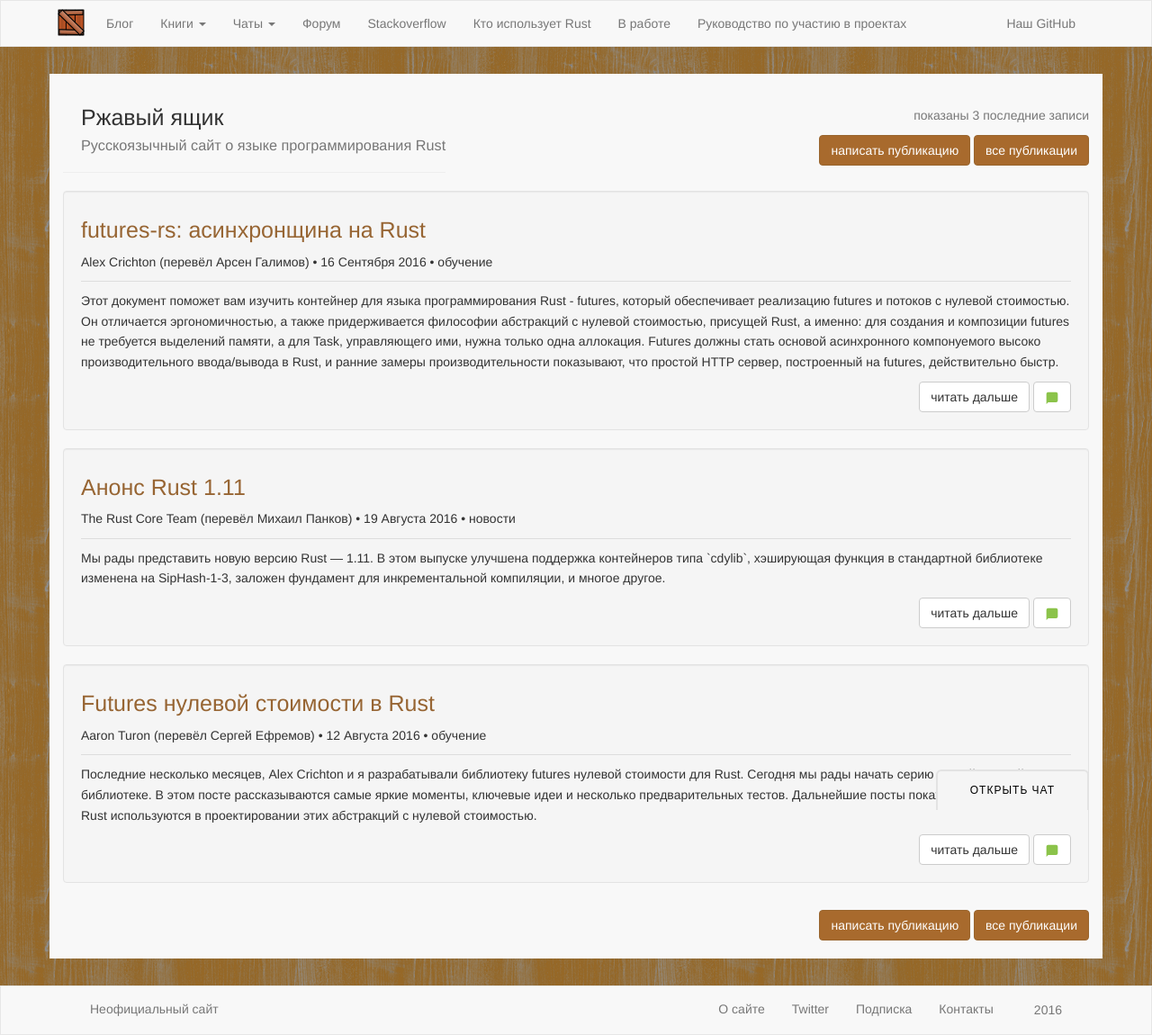
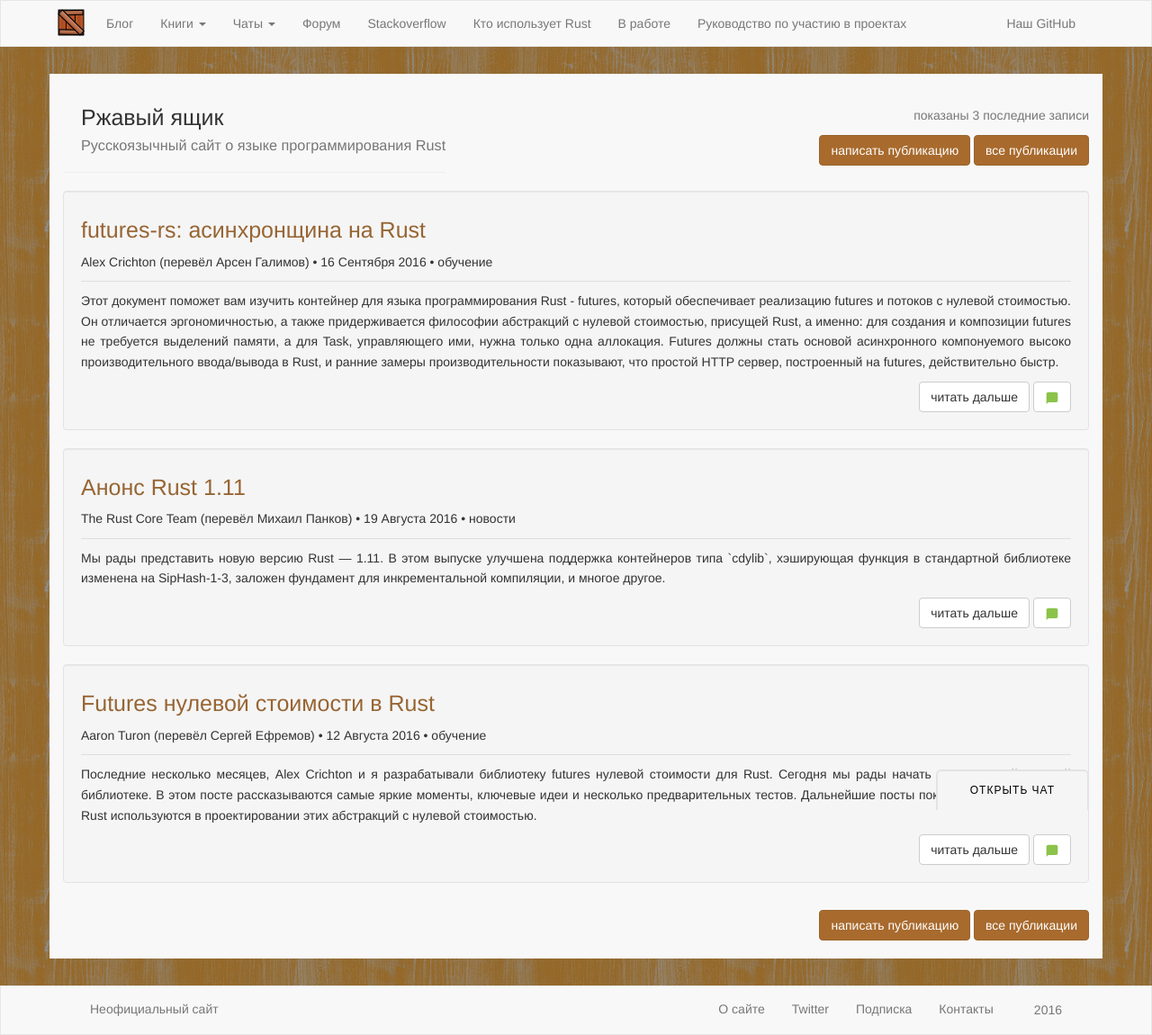
Before and after one commit to rust-lang-ru/rustycrate.ru, a Jekyll site: the page built from index.html, in a window 1280 px wide. Shown: the whole page at 90% size. Built offline with Jekyll 4.4.1, drawn with Linux system fonts in a browser that asks for light colours; nearby versions of some CDN libraries; comment, search, counter and statistics services are not loaded.

Commit message:
Выравниваем текст публикаций по ширине
Fix #70

```diff
--- a/_sass/style.scss
+++ b/_sass/style.scss
@@ -127,6 +127,10 @@
     margin-right: auto;
     display: block;
     max-width: 100%;
+}
+
+.well {
+    text-align: justify;
 }
 
 .all-posts {
```
